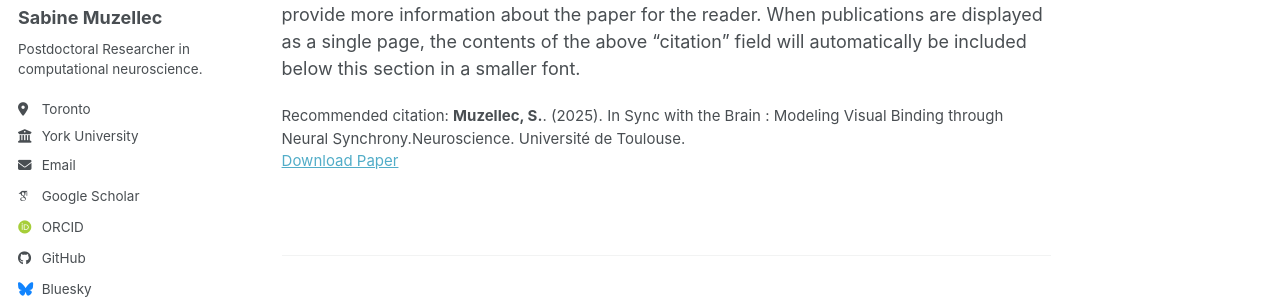
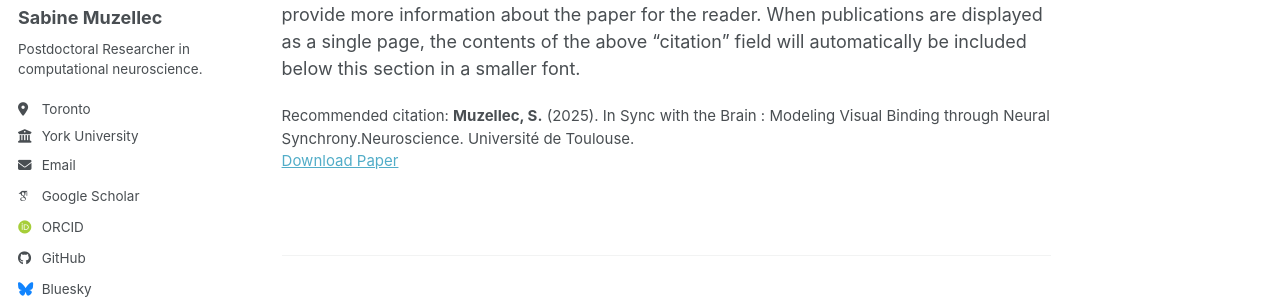
Before and after one commit to S4b1n3/S4b1n3.github.io, a Jekyll site: the page built from _publications/thesis.md, in a window 1280 px wide. Shown: the part 277-576 px from the top of the page. Built offline with Jekyll 4.4.1, drawn with Linux system fonts in a browser that asks for light colours; some web fonts are replaced; a script bundle is joined from its source files by our own code; library files that are not in the unit come from our copies.

Commit message:
publications adjustments

```diff
--- a/_publications/thesis.md
+++ b/_publications/thesis.md
@@ -7,7 +7,7 @@ excerpt: 'This thesis tests the long-standing idea that neural synchrony helps t
 date: 2025-07-15
 venue: 'University of Toulouse'
 paperurl: 'https://theses.hal.science/tel-05351777/document'
-citation: '<strong>Muzellec, S.</strong>. (2025). In Sync with the Brain : Modeling Visual Binding through Neural Synchrony.Neuroscience. Université de Toulouse.'
+citation: '<strong>Muzellec, S.</strong> (2025). In Sync with the Brain : Modeling Visual Binding through Neural Synchrony.Neuroscience. Université de Toulouse.'
 featured: true
 header:
     teaser: "thesis.png"
--- a/assets/css/main.scss
+++ b/assets/css/main.scss
@@ -96,3 +96,7 @@
 .archive__item:has(img[src$="tracking.png"]) .archive__item-teaser {
   margin-top: 5rem;   /* was 4rem globally; adjust 1–2rem to taste */
 }
+
+.archive__item:has(img[src$="thesis.png"]) .archive__item-teaser {
+  margin-top: 6rem;   /* was 4rem globally; adjust 1–2rem to taste */
+}
```
